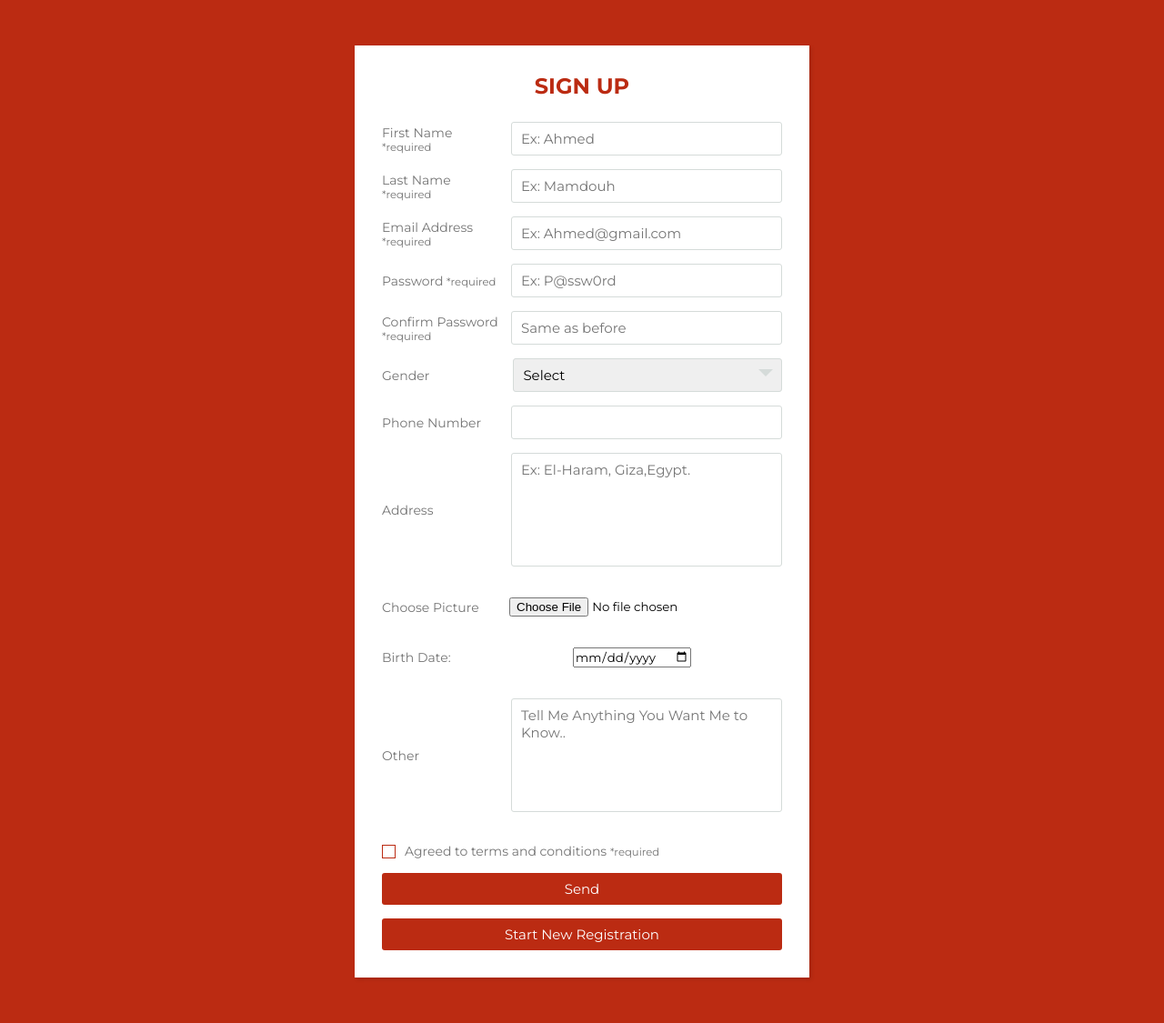
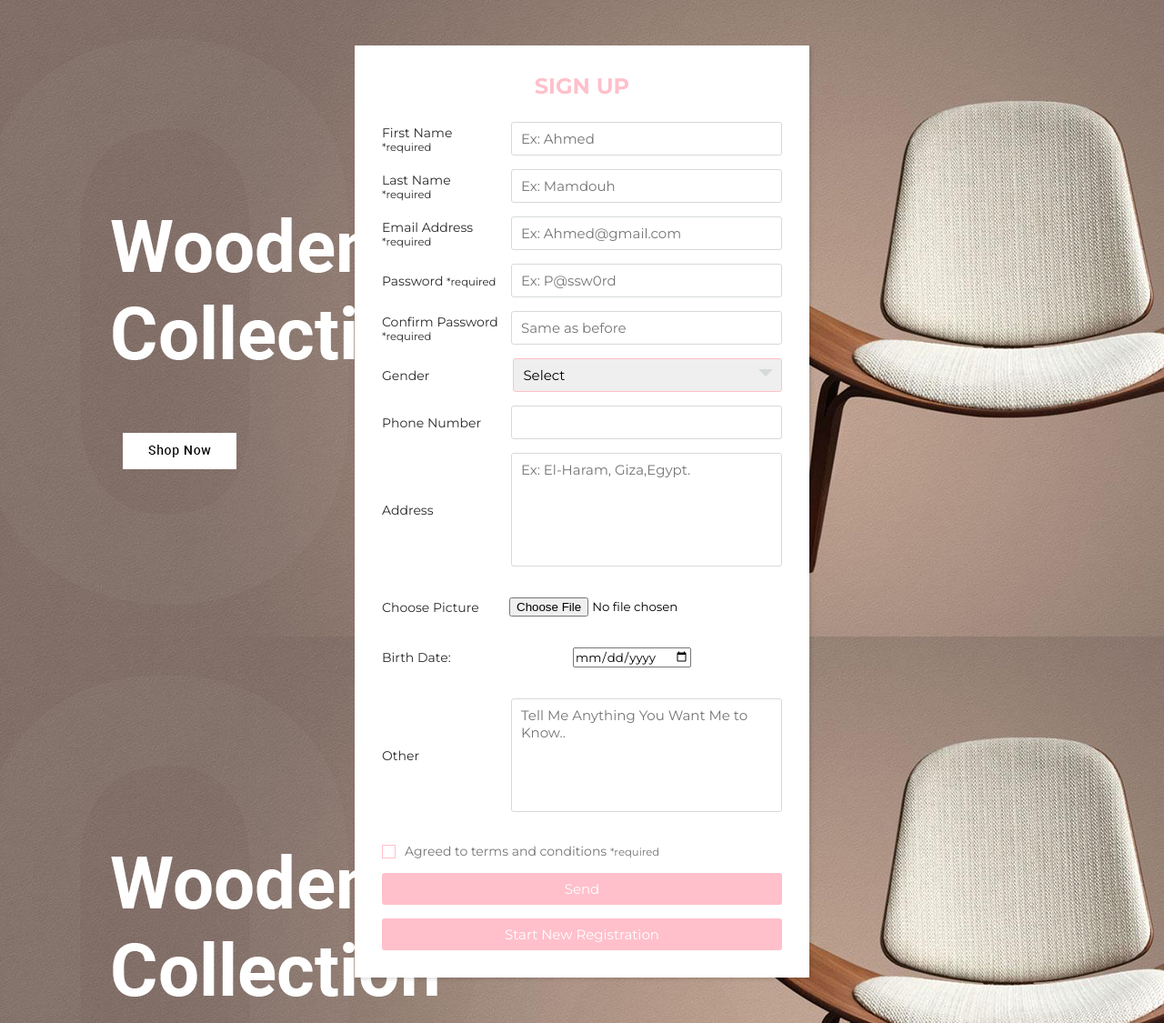
Before and after one commit to ahmadmamdouh-10/Final-Project, a PHP site: page /signup.html in a window 1280 px wide. Shown: the whole page at 91% size. Run offline with PHP 8.4, Linux system fonts and the light colour scheme.

Commit message:
Update signup.css

```diff
--- a/Final Project/SignUp/signup.css
+++ b/Final Project/SignUp/signup.css
@@ -7,7 +7,7 @@
   font-family: 'Montserrat', sans-serif;
 }
 body{
-  background: #bb2b12;
+  background:url(../images/main-banner-1-1600x700.jpg);
   padding: 0 10px;
 }
 .wrapper{
@@ -23,7 +23,7 @@ body{
   font-size: 24px;
   font-weight: 700;
   margin-bottom: 25px;
-  color: #bb2b12;
+  color: pink;
   text-transform: uppercase;
   text-align: center;
 }
@@ -40,7 +40,7 @@ body{
 
 .wrapper .form .inputfield label{
    width: 200px;
-   color: #757575;
+   color: #111010e3;
    margin-right: 10px;
   font-size: 14px;
 }
@@ -88,7 +88,7 @@ body{
   border: 0px;
   padding: 8px 10px;
   font-size: 15px;
-  border: 1px solid #d5dbd9;
+  border: 1px solid pink;
   border-radius: 3px;
 }
 
@@ -96,7 +96,7 @@ body{
 .wrapper .form .inputfield .input:focus,
 .wrapper .form .inputfield .textarea:focus,
 .wrapper .form .inputfield .custom_select select:focus{
-  border: 1px solid #bb2b12;
+  border: 1px solid pink;
 }
 
 .wrapper .form .inputfield p{
@@ -122,7 +122,7 @@ body{
 .wrapper .form .inputfield .check .checkmark{
   width: 15px;
   height: 15px;
-  border: 1px solid #bb2b12;
+  border: 1px solid pink;
   display: block;
   position: relative;
 }
@@ -139,7 +139,7 @@ body{
   display: none;
 }
 .wrapper .form .inputfield .check input[type="checkbox"]:checked ~ .checkmark{
-  background: #bb2b12;
+  background: pink;
 }
 
 .wrapper .form .inputfield .check input[type="checkbox"]:checked ~ .checkmark:before{
@@ -151,7 +151,7 @@ body{
    padding: 8px 10px;
   font-size: 15px;
   border: 0px;
-  background:  #bb2b12;
+  background:  pink;
   color: #fff;
   cursor: pointer;
   border-radius: 3px;
@@ -159,7 +159,7 @@ body{
 }
 
 .wrapper .form .inputfield .btn:hover{
-  background: #bb2b12;
+  background: pink;
 }
 
 .wrapper .form .inputfield:last-child{
```
